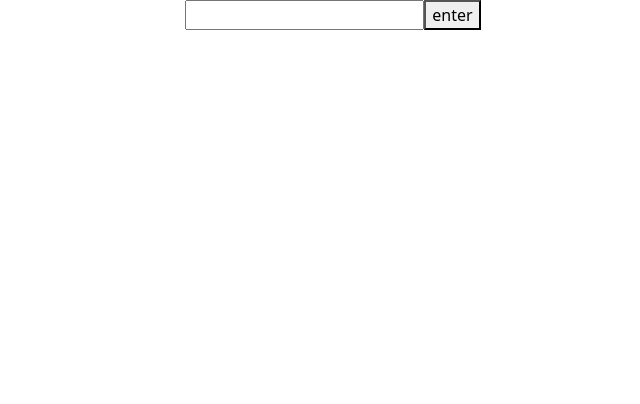
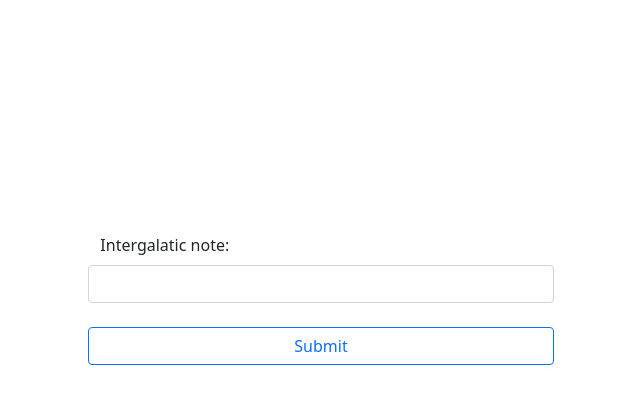
Before and after one commit to gass-git/orion-recast, a React (Create React App) app: page / in a window 1280 px wide. Shown: the top 404 px of the page, without its empty margins (307-947 px from the left). Built offline with nearby package versions, Linux system fonts and the light colour scheme.

Commit message:
UI improved

```diff
--- a/src/App.js
+++ b/src/App.js
@@ -4,6 +4,7 @@ import { getNumberOfWords } from './functions/utilityFunctions'
 import { processInput } from './functions/processInput/processInput'
 import { appReducer, initialState } from './states'
 import AlertBox from './components/alertBox'
+import {Form, Row, Button, Container} from 'react-bootstrap'
 
 export const AppContext = createContext(null)
 
@@ -23,20 +24,43 @@ export default function App() {
 
   return (
     <AppContext.Provider value={{state, dispatch}}>
+      <div className='wrapper'>
       {
         output.success ?
         null
         :
         <AlertBox text={output.text} dispatch={dispatch} />
       }
-      <input name='inputString' value={input} onChange={handleChange}/>
-      <button onClick={() => handleClick()}>enter</button>
+
+      <Form.Group as={Row} className='mt-5 mb-4' constrolid='form-group-1'>
+        <Row>
+          <Form.Label>Intergalatic note: </Form.Label>
+        </Row>
+        <Row>
+          <Form.Control
+            type='string'
+            name='inputString'
+            value={input}
+            onChange={handleChange}
+          />
+        </Row>
+        <Row>
+          <Button
+            variant='outline-primary'
+            className='mt-4 mb-3'
+            onClick={() => handleClick()}
+          >
+            Submit
+          </Button>
+        </Row>
+      </Form.Group >
       {
         output.success ?
-        <p>{output.text}</p>
+        <div className='result'>{output.text}</div>
         :
         null
       }
+      </div>
     </AppContext.Provider>
   )
 }
--- a/src/styles.scss
+++ b/src/styles.scss
@@ -14,9 +14,21 @@ code {
     monospace;
 }
 
+.wrapper{
+  margin:50% auto 50% auto;
+}
+
 .alert{
   max-width: 600px;
   min-width: 300px;
 }
 
+.result{
+  margin-top:30px;
+  width: 100%;
+  font-size:25px;
+  display: flex;
+  justify-content: center;
+}
+
 @import "../node_modules/bootstrap/scss/bootstrap";
```
